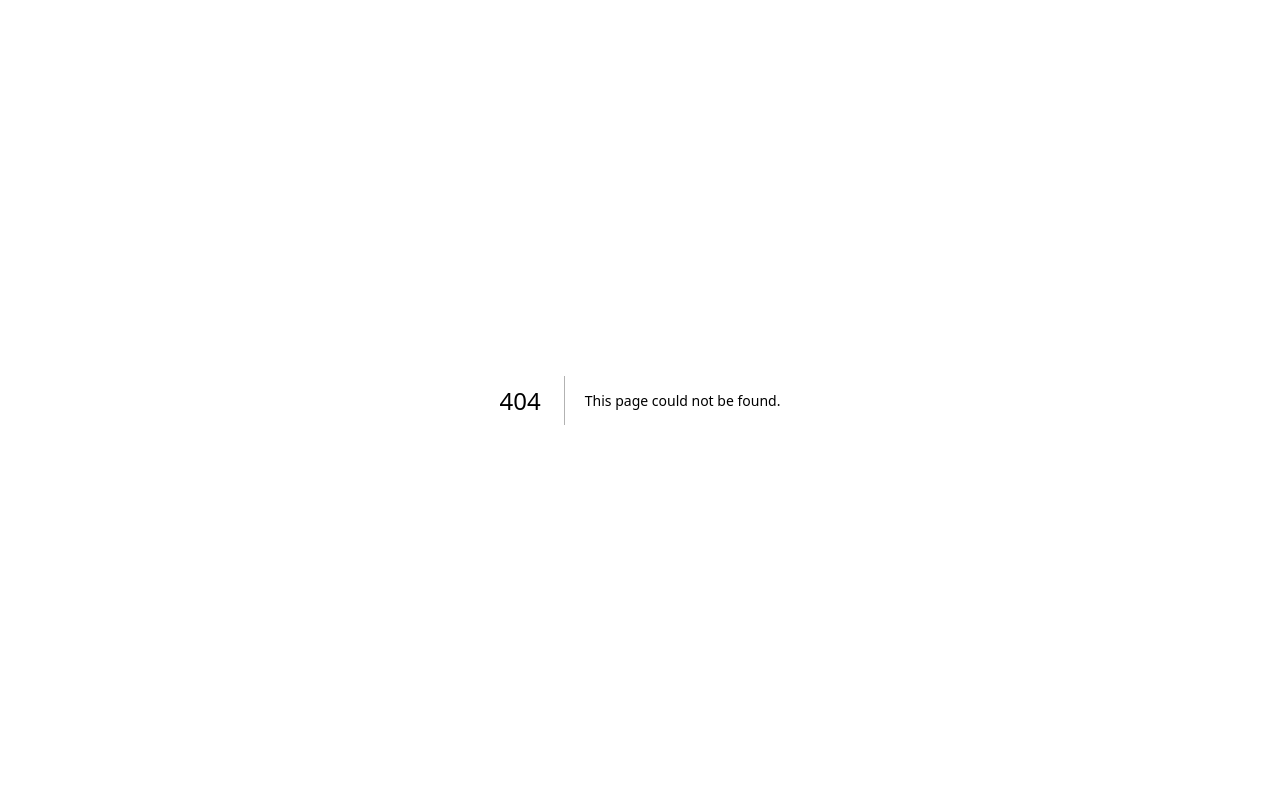
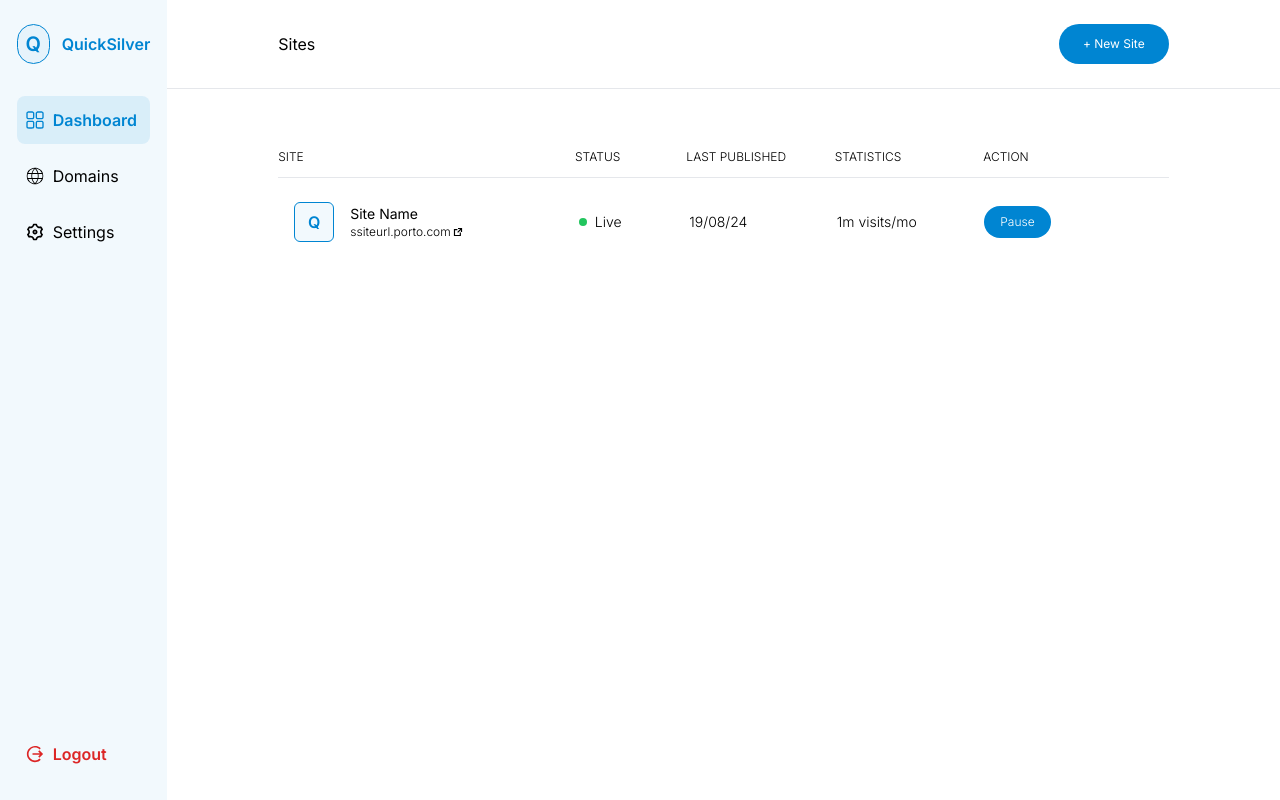
Before and after one commit to somdarv/porto, a Next.js app: page /dashboard in a window 1280 px wide. Before the commit this address had no page. Built offline with nearby package versions, Linux system fonts and the light colour scheme.

Commit message:
dashboard

```diff
--- /dev/null
+++ b/app/components/Dashboard.js
@@ -0,0 +1,81 @@
+import React from 'react'
+import { CgExternal } from "react-icons/cg";
+
+
+export default function Dashboard() {
+    return (
+        <div className=' w-full'>
+            <div className='border-b border-gray-200 py-6 '>
+
+                <div className='w-[80%] mx-auto flex items-center justify-between'>
+                    <p>Sites</p>
+
+                    <div>
+                        <button className='bg-primary hover:bg-opacity-80 text-white rounded-full text-xs px-6 py-3'>
+                            + New Site
+                        </button>
+                    </div>
+                </div>
+
+            </div>
+
+
+
+
+            <div className='w-[80%] my-12 mx-auto'>
+
+
+                <div className='w-full '>
+                    <div className='flex items-center py-3 border-b border-gray-200'>
+                        <p className='text-xs uppercase font-light w-[40%]'>Site</p>
+                        <p className='text-xs uppercase font-light w-[15%]'>Status</p>
+                        <p className='text-xs uppercase font-light w-[20%]'>Last Published</p>
+                        <p className='text-xs uppercase font-light w-[20%]'>Statistics</p>
+                        <p className='text-xs uppercase font-light flex  w-[25%]'>Action</p>
+                    </div>
+                </div>
+
+
+
+
+                <div className='flex items-center hover:bg-opacity-5 hover:bg-primary cursor-pointer'>
+
+                    <div className=' w-[40%] flex gap-x-4 items-center  px-4  py-6 cursor-pointer '>
+
+                        <div className=' w-10 h-10 border border-primary rounded-md justify-center items-center flex  bg-primary bg-opacity-5'>
+                            <p className='text- font-semibold text-primary'>Q</p>
+                        </div>
+
+                        <div className=''>
+                            <p className='text-sm'>Site Name</p>
+                            <p className='text-xs flex font-light items-center cursor-pointer hover:text-primary'>ssiteurl.porto.com <span className='text-sm' ><CgExternal />
+                            </span>
+                            </p>
+                        </div>
+                    </div>
+
+                    <div className='w-[15%] flex gap-x-2 items-center   py-6 cursor-pointer'>
+                        <div className='bg-green-500 w-2 h-2 rounded-full'></div><p className='text-sm font-light'>Live</p>
+                    </div>
+
+                    <div className='w-[20%] flex gap-x-2 items-center   py-6 cursor-pointer'>
+                        <p className='text-sm font-light'>19/08/24</p>
+                    </div>
+
+                    <div className='w-[20%] flex gap-x-2 items-center   py-6 cursor-pointer'>
+                        <p className='text-sm font-light'>1m visits/mo</p>
+                    </div>
+
+                    <div className='w-[25%] flex px- gap-x-2 items-center   py-6 cursor-pointer'>
+                        <button className='text-xs text-white px-4 py-2 bg-primary rounded-full font-light'>Pause</button>
+                    </div>
+
+                </div>
+
+
+            </div>
+
+
+        </div>
+    )
+}
--- a/app/components/Navigation.js
+++ b/app/components/Navigation.js
@@ -1,7 +1,9 @@
 'use client'
 
+import Image from "next/image";
 import Link from "next/link";
 import React, { useState } from "react";
+
 
 
 
@@ -11,9 +13,10 @@ export default function Navigation({ page }) {
 
   return (
     <div className="w-[80%] justify-between flex items-center mx-auto py-4">
-      <div>
-        <Link href={'/#'}>
-          <button className="font-semibold text-white text-2xl">PORTO</button>
+      <div className="flex items-center">
+        <Link className="flex items-center  gap-x-2" href={'/#'}>
+          <Image alt="logo" src={'/faviconwhite.png'} width={35} height={35} />
+          <button className="font-bold text-white text-2xl">Porto</button>
         </Link>
       </div>
 
@@ -77,7 +80,7 @@ export default function Navigation({ page }) {
 
               <div>
                 <Link href={'/register'}>
-                  <button className="bg-white px-3 py-2 rounded-full text-sm font-semibold">
+                  <button className="bg-white px-3 py-2 rounded-full text-sm text-primary font-semibold">
                     Get Started
                   </button>
                 </Link>
--- /dev/null
+++ b/app/dashboard/page.js
@@ -0,0 +1,79 @@
+'use client'
+
+import React, { useState } from 'react'
+import Navigation from '../components/Navigation'
+import { RxDashboard } from "react-icons/rx";
+import { CiGlobe } from "react-icons/ci";
+import { RiSettings3Line } from "react-icons/ri";
+import { IoMdLogOut } from "react-icons/io";
+import Dashboard from '../components/Dashboard';
+
+
+
+
+
+export default function Page() {
+    const [tab, setTab] = useState('dashboard');
+
+    return (
+        <div className='w-full'>
+            {/* <div className='bg-primary'>
+                <Navigation />
+            </div> */}
+
+
+            <div className='w-full flex h-screen'>
+
+                <div className='w-[15%] h-screen bg-primary bg-opacity-5'>
+                    <div className=' py-6 flex h-screen flex-col justify-between mx-auto'>
+
+                        <div className='w-full h-[80%]'>
+                            <div className='flex w-[80%] mx-auto items-center gap-x-3'>
+                                <div className=' w-10 h-10 border border-primary rounded-full justify-center items-center flex  bg-primary bg-opacity-5'>
+                                    <p className='text-xl font-semibold text-primary'>Q</p>
+                                </div>
+
+                                <p className='flex font-semibold text-primary'>QuickSilver</p>
+                            </div>
+
+                            <div className=' my-8 h-full  gap-y-2 flex flex-col'>
+
+                                <div onClick={() => setTab('dashboard')} className={`flex cursor-pointer w-[80%] rounded-lg ${tab === 'dashboard' ? 'bg-primary bg-opacity-10 text-primary font-semibold' : 'hover:bg-white hover:bg-opacity-30'} py-3 px-2 mx-auto  gap-x-2 items-center`}>
+                                    <RxDashboard className='text-xl font-semibold' />
+                                    <span className='font text-'>Dashboard</span>
+                                </div>
+
+                                <div onClick={() => setTab('domain')} className={`flex cursor-pointer w-[80%] rounded-lg ${tab === 'domain' ? 'bg-primary bg-opacity-10 text-primary font-semibold' : 'hover:bg-white hover:bg-opacity-30'} py-3 px-2 mx-auto  gap-x-2 items-center`}>
+                                    <CiGlobe className='text-xl' />
+                                    <span className='font text-'>Domains</span>
+                                </div>
+
+                                <div onClick={() => setTab('themes')} className={`flex cursor-pointer w-[80%] rounded-lg ${tab === 'themes' ? 'bg-primary bg-opacity-10 text-primary font-semibold' : 'hover:bg-white hover:bg-opacity-30'} py-3 px-2 mx-auto  gap-x-2 items-center`}>
+                                    <RiSettings3Line className='text-xl' />
+                                    <span className='font text-'>Settings</span>
+                                </div>
+                            </div>
+
+
+                            <div className={`flex cursor-pointer w-[80%] rounded-lg  hover:bg-red-600 hover:bg-opacity-30 py-3 px-2 mx-auto  gap-x-2 items-center`}>
+                                <IoMdLogOut className='text-xl font-semibold text-red-600' />
+                                <span className='font text-red-600 font-semibold'>Logout</span>
+                            </div>
+                        </div>
+                    </div>
+                </div>
+
+
+                {
+                    tab === 'dashboard' && (
+                        <div className='w-full'>
+                            <Dashboard />
+                        </div>
+                    )
+                }
+
+
+            </div>
+        </div>
+    )
+}
--- a/app/onboarding/page.js
+++ b/app/onboarding/page.js
@@ -5,6 +5,9 @@ import Link from 'next/link';
 import SearchComponent from '../components/SearchComponent';
 import ProfessionalComponent from '../components/ProfessionalName';
 import axios from 'axios';
+import { useRouter } from 'next/navigation';
+import Image from 'next/image';
+
 
 
 
@@ -12,6 +15,7 @@ export default function Page() {
     const [step, setStep] = useState(1);
     const [portfolioType, setPortfolioType] = useState(null);
     const [professionalName, setProfessionalName] = useState('');
+    const router = useRouter();
 
     const handlePortfolioTypeSelect = (selectedResult) => {
         setPortfolioType(selectedResult);
@@ -36,13 +40,26 @@ export default function Page() {
                 }
             });
 
+
             if (response.status === 200) {
                 console.log('Onboarding completed:', response.data);
                 // Redirect to dashboard or next step
+                router.push('/dashboard');
             }
         } catch (error) {
             console.error('Error during onboarding:', error);
         }
+    };
+
+    const handleLogout = () => {
+        // Clear authentication token from localStorage
+        localStorage.removeItem('authToken');
+
+        // Optional: Clear other user-related data
+        localStorage.removeItem('userData');
+
+        // Redirect the user to the login page or homepage
+        router.push('/login');
     };
 
 
@@ -50,11 +67,25 @@ export default function Page() {
 
     return (
         <div className="whitebg h-screen flex flex-col justify-between">
-            <div className='w-[80%] py-4 mx-auto'>
+            <div className='w-[80%] flex items-center justify-between py-4 mx-auto'>
                 <div>
                     <Link href={'/#'}>
-                        <button className=" text-primary font-bold  text-2xl">PORTO</button>
+                        <button className=" text-primary font-bold flex items-center gap-x-2 text-2xl">
+                            <Image
+                                src={'/favicon.png'}
+                                width={40}
+                                height={40}
+                                alt='porto-logo'
+                            />
+                            Porto
+                        </button>
                     </Link>
+                </div>
+
+                <div className='flex items-center gap-x-2 '>
+                    <button onClick={handleLogout} className='px-6 py-3 border-2 border-primary rounded-full text-primary font-semibold text-sm'>
+                        Log Out
+                    </button>
                 </div>
             </div>
 
```
Also changed, not shown: public/faviconwhite.png (added).
